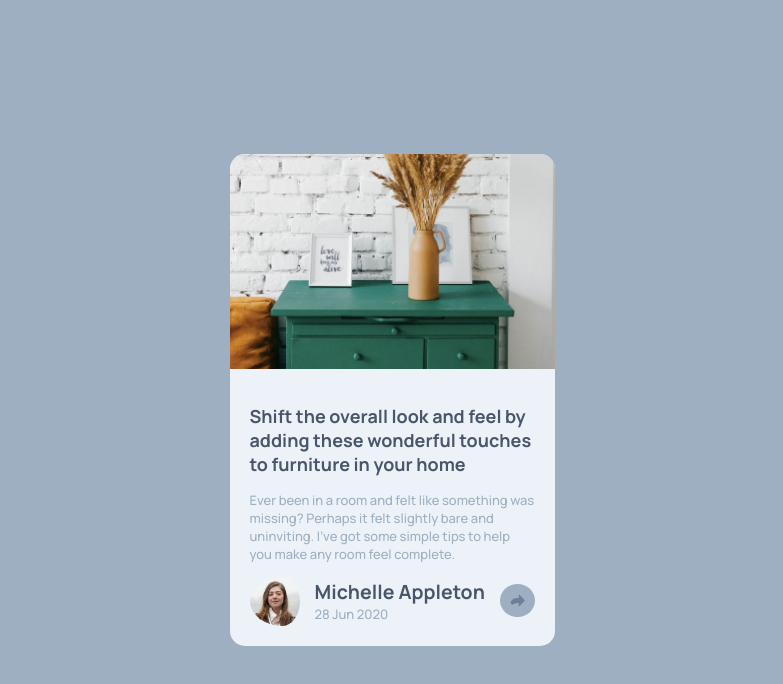
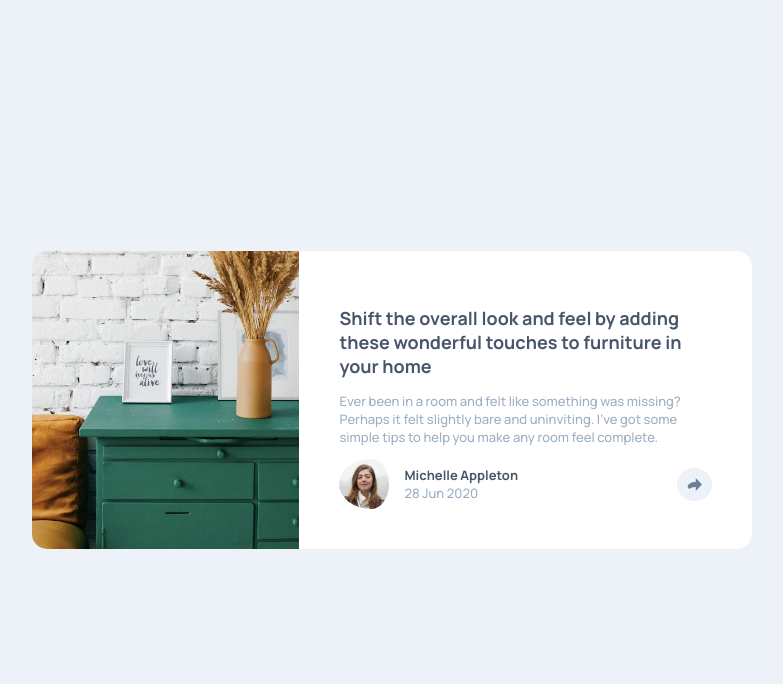
Before and after one commit to lmpko/frontendmentor-article-preview-component-master, a React app: page / in a window 1280 px wide. Shown: the whole page, without its empty margins (248-1031 px from the left). Built offline with nearby package versions, Linux system fonts and the light colour scheme.

Commit message:
css for desktop done

```diff
--- a/app.css
+++ b/app.css
@@ -14,12 +14,12 @@ body{
     justify-content: center;
     align-items: center;
     margin: 0;
-    background-color: var(--tertiary-color);
+    background-color: var(--fouthary-color);
 }
 
 main{
     width: 20.3125rem;
-    background-color: var(--fouthary-color);
+    background-color:white;
     border-radius: .9375rem;
 }
 
@@ -47,6 +47,8 @@ main{
 .personal h2{
     margin: 0;
     color: var(--primary-color);
+    font-size: 13px;
+    font-weight: 700;
 }
 
 .avatar{
@@ -56,7 +58,7 @@ main{
 }
 
 .share-icon{
-    background-color: var(--tertiary-color);
+    background-color: var(--fouthary-color);
     border-radius: 50%;
     padding: .625rem;
 }
@@ -73,3 +75,20 @@ main{
 .overview p {
     color: var(--tertiary-color);
 }
+
+@media (min-width: 720px){
+    main{
+        display: flex;
+        width: 45rem;
+    }
+
+    .logo{
+        width: 100%;
+        height: auto;
+        border-radius: .9375rem 0 0 .9375rem;
+    }
+
+    .content-section{
+        padding: 2.5rem;
+    }
+}
```
